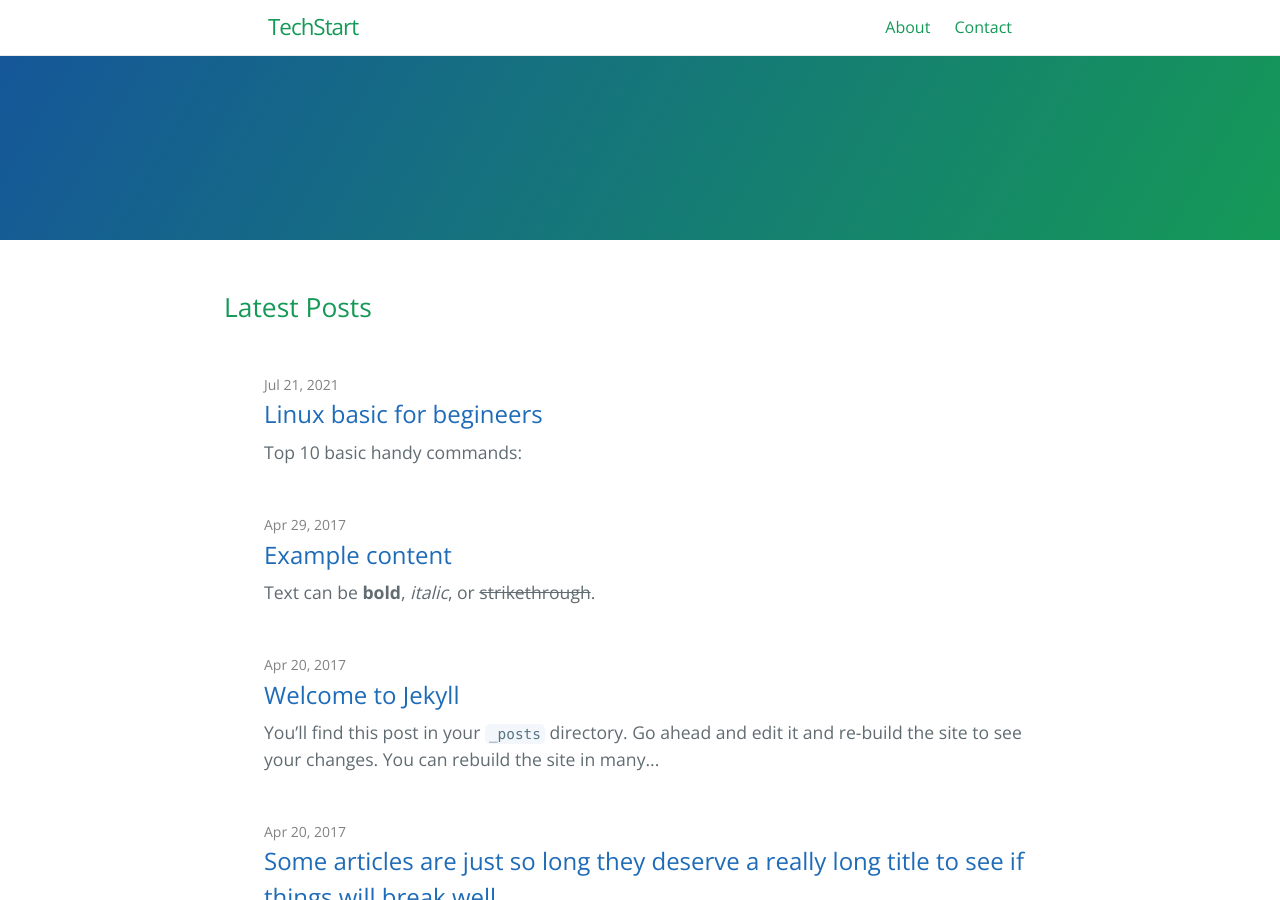
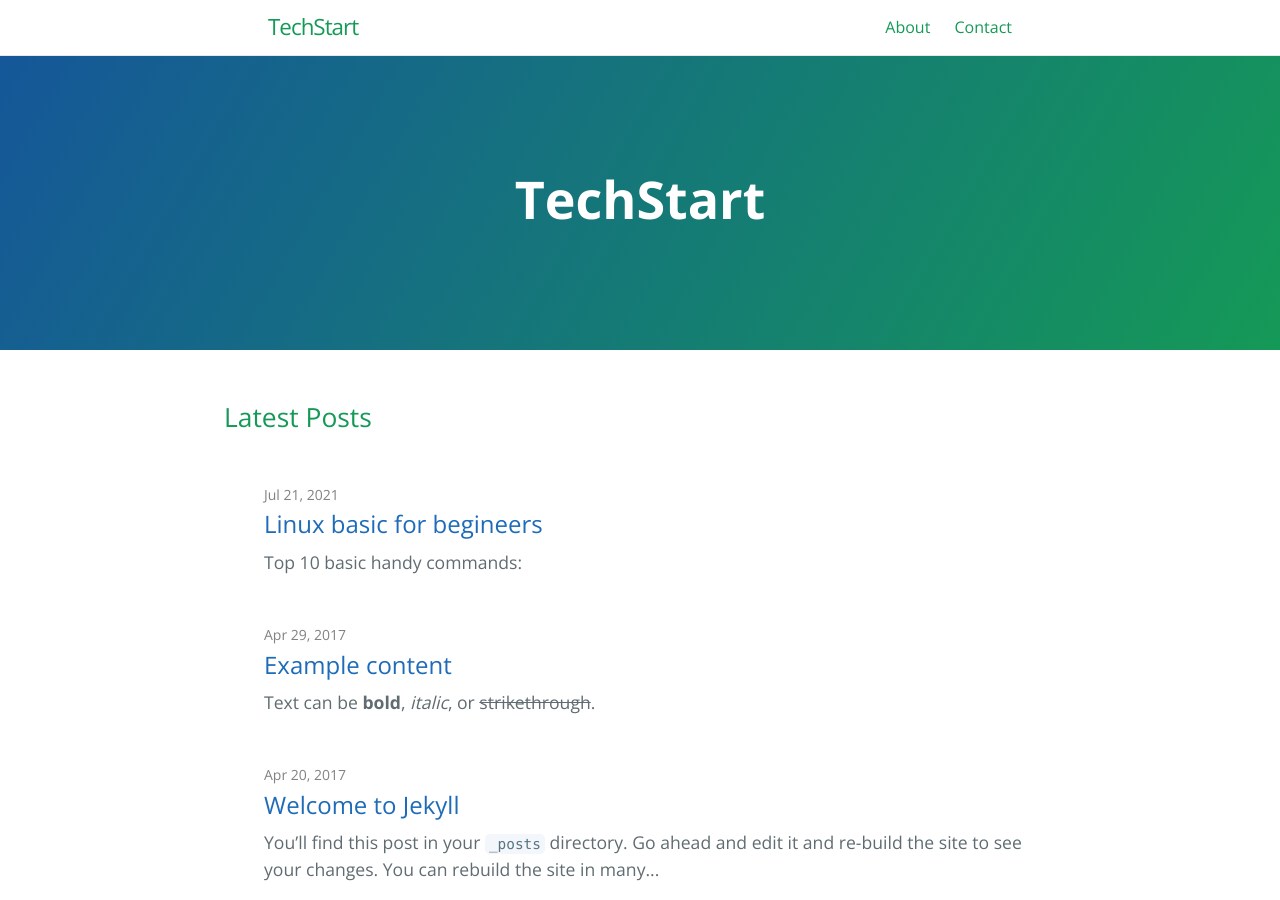
Before and after one commit to mohuyapal/mohuyapal.github.io, a Jekyll site: the page built from index.md, in a window 1280 px wide and 900 px high. Built offline with Jekyll 4.4.1, drawn with Linux system fonts in a browser that asks for light colours.

Commit message:
Update default.html

```diff
--- a/_layouts/default.html
+++ b/_layouts/default.html
@@ -23,7 +23,7 @@
     {% if page.title %}
     {% assign page-title = page.title | escape %}
     {% else %}
-
+    {% assign page-title = site.title | escape %}
     {% endif %}
 
     <title>{{ page-title }}</title>
@@ -72,6 +72,8 @@
        <a href="https://raw.githubusercontent.com/cncf/artwork/master/projects/k3s/horizontal/white/k3s-horizontal-white.svg"> </a>
 
             </marquee>
+            <h1 class="project-name">{{ page-title }}</h1>
+            <h2 class="project-tagline">{{ page-tagline }}</h2>
 
             {% if page.layout == 'home' and site.github.is_project_page %}
             <a href="{{ site.github.repository_url }}" class="btn">View on GitHub</a>
```
